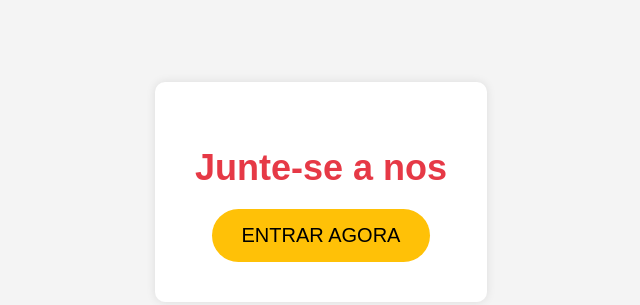
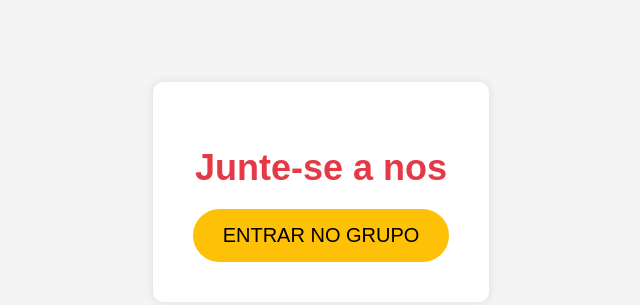
Before and after one commit to flpagl/lp, a plain HTML site: page index.html in a window 1280 px wide. Shown: the part 208-513 px from the top of the page, without its empty margins (319-959 px from the left). Drawn offline with Linux system fonts and the light colour scheme.

Commit message:
Update index.html

```diff
--- a/index.html
+++ b/index.html
@@ -65,7 +65,7 @@
 <body>
     <div class="container">
         <h1>Junte-se a nos</h1>
-        <a href="https://www.ayoshii.com.br/pt-br" class="cta-button">Entrar Agora</a>
+        <a href="https://devzapp.com.br/api-engennier/campanha/api/redirectlink/66d3789c187adf000191167c" class="cta-button">Entrar no grupo</a>
     </div>
 </body>
 </html>
```
